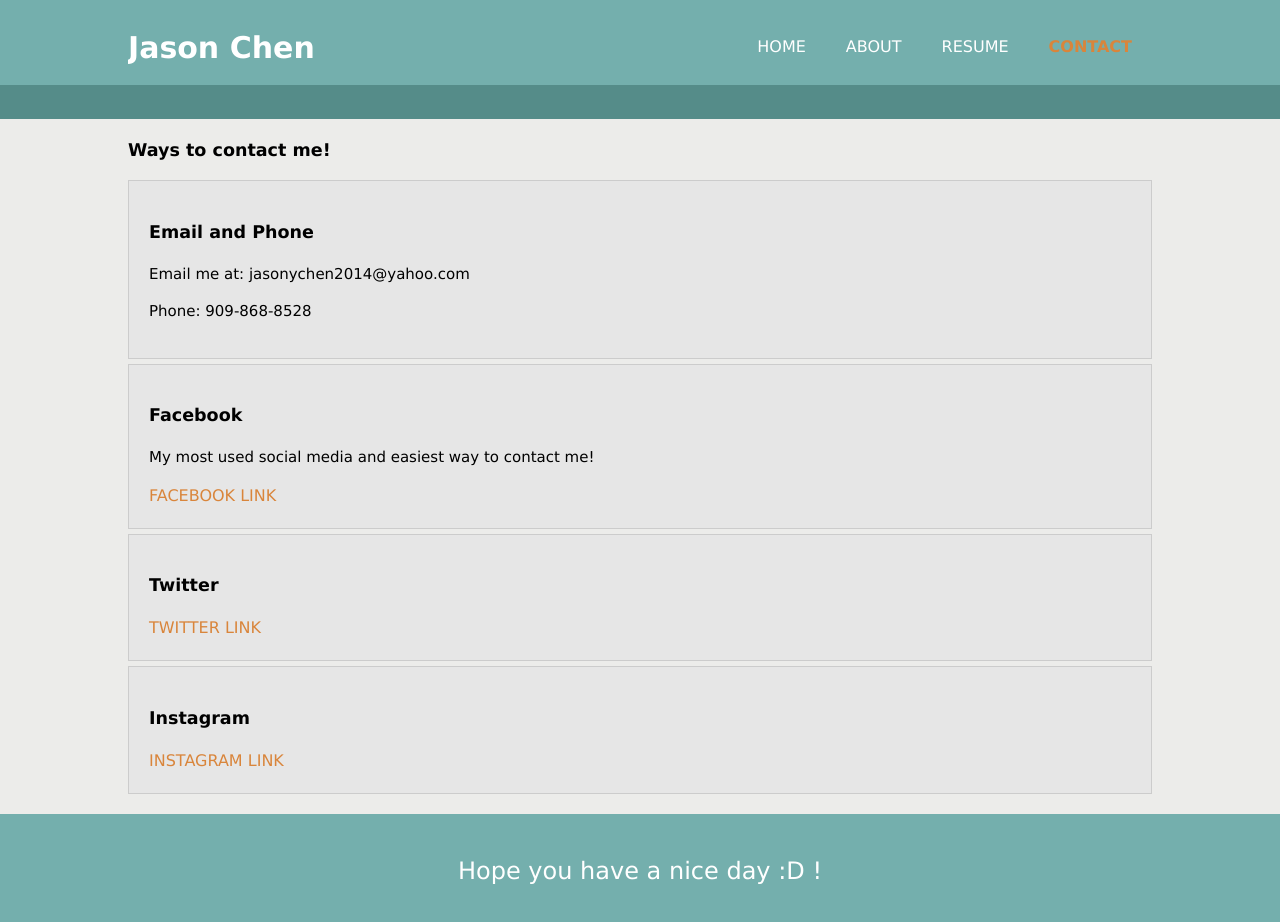
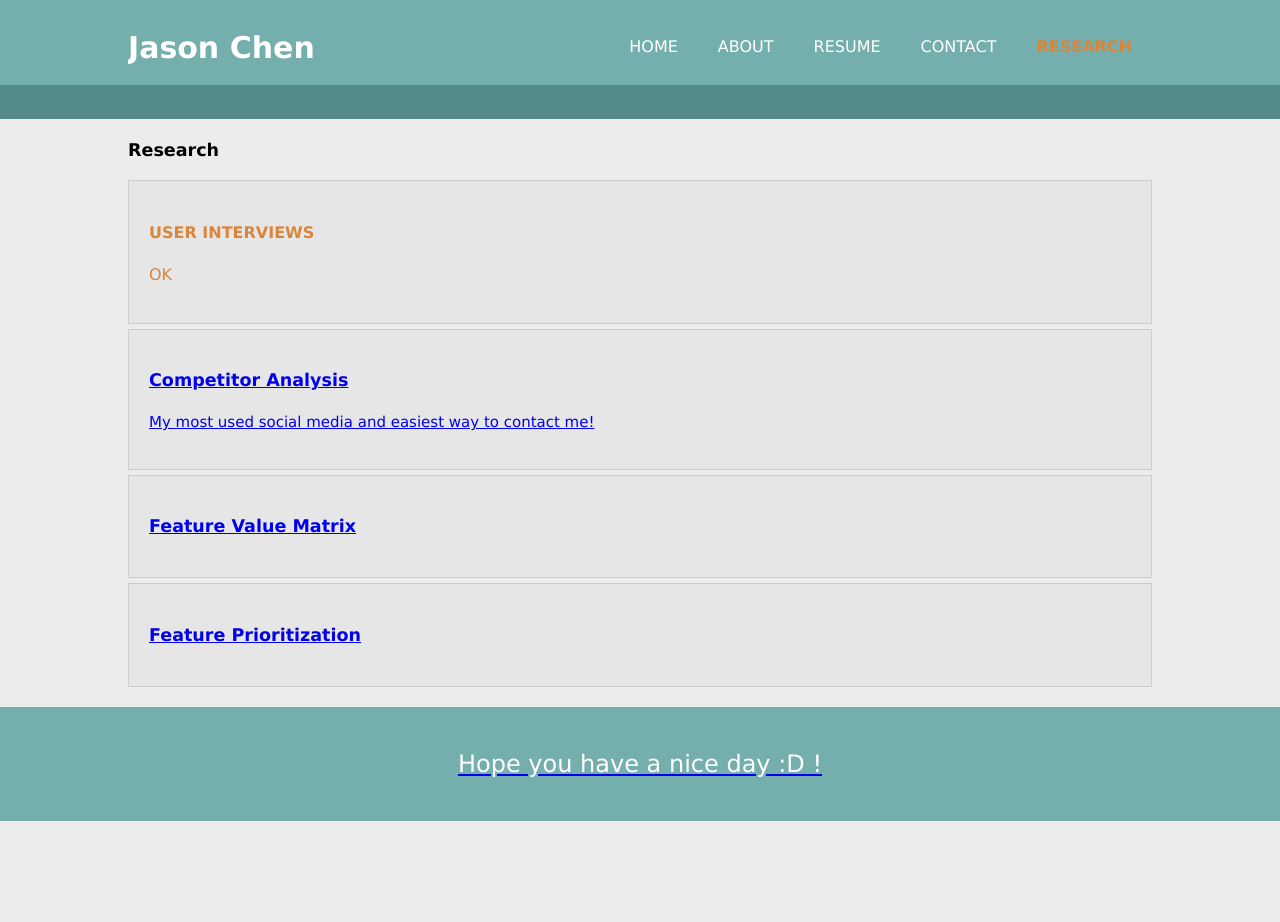
Before and after one commit to jasonychen/test, a plain HTML site: page research.html in a window 1280 px wide. After the commit the page ends 821 px from the top, so only its background shows below. Drawn offline with nearby package versions, Linux system fonts and the light colour scheme.

Commit message:
add research

```diff
--- a/research.html
+++ b/research.html
@@ -25,7 +25,8 @@
           <li><a href="index.html">Home</a></li>
           <li><a href="about.html">About</a></li>
           <li><a href="resume.html">Resume</a></li>
-          <li class="current"><a href="contact.html">Contact</a></li>
+          <li><a href="contact.html">Contact</a></li>
+          <li class="current"><a href="research.html">Research</a></li>
         </ul>
       </nav>
     </div>
@@ -38,25 +39,25 @@
   <section id="main">
     <div class ="container">
       <article id="main-col">
-       <h1 class="page-title">Ways to contact me!</h1>
+       <h1 class="page-title">Research</h1>
        <ul id="sc">
          <li>
-          <h3>Email and Phone</h3>
-          <p> Email me at: jasonychen2014@yahoo.com</p>
-          <p>Phone: 909-868-8528</p>
+          <h3><a href ="./img/me_icon.jpg">User Interviews</h3>
+          <p> ok</p>
+
          </li>
          <li>
-           <h3>Facebook</h3>
+           <h3>Competitor Analysis</h3>
          <p>My most used social media and easiest way to contact me!</p>
-         <a href="https://www.facebook.com/SmashAndChill69">Facebook link </a>
+
          </li>
          <li>
-           <h3>Twitter</h3>
-         <a href="https://twitter.com/Smash_And_Chill">Twitter link </a>
+           <h3>Feature Value Matrix</h3>
+
          </li>
         <li>
-           <h3>Instagram</h3>
-         <a href="https://www.instagram.com/smashandchill69">Instagram link </a>
+           <h3>Feature Prioritization</h3>
+
          </li>
        </ul>
       </article>
```
Also changed, not shown: about.html (+1 -0 lines), contact.html (+1 -0 lines), resume.html (+1 -0 lines), 1 other file.
